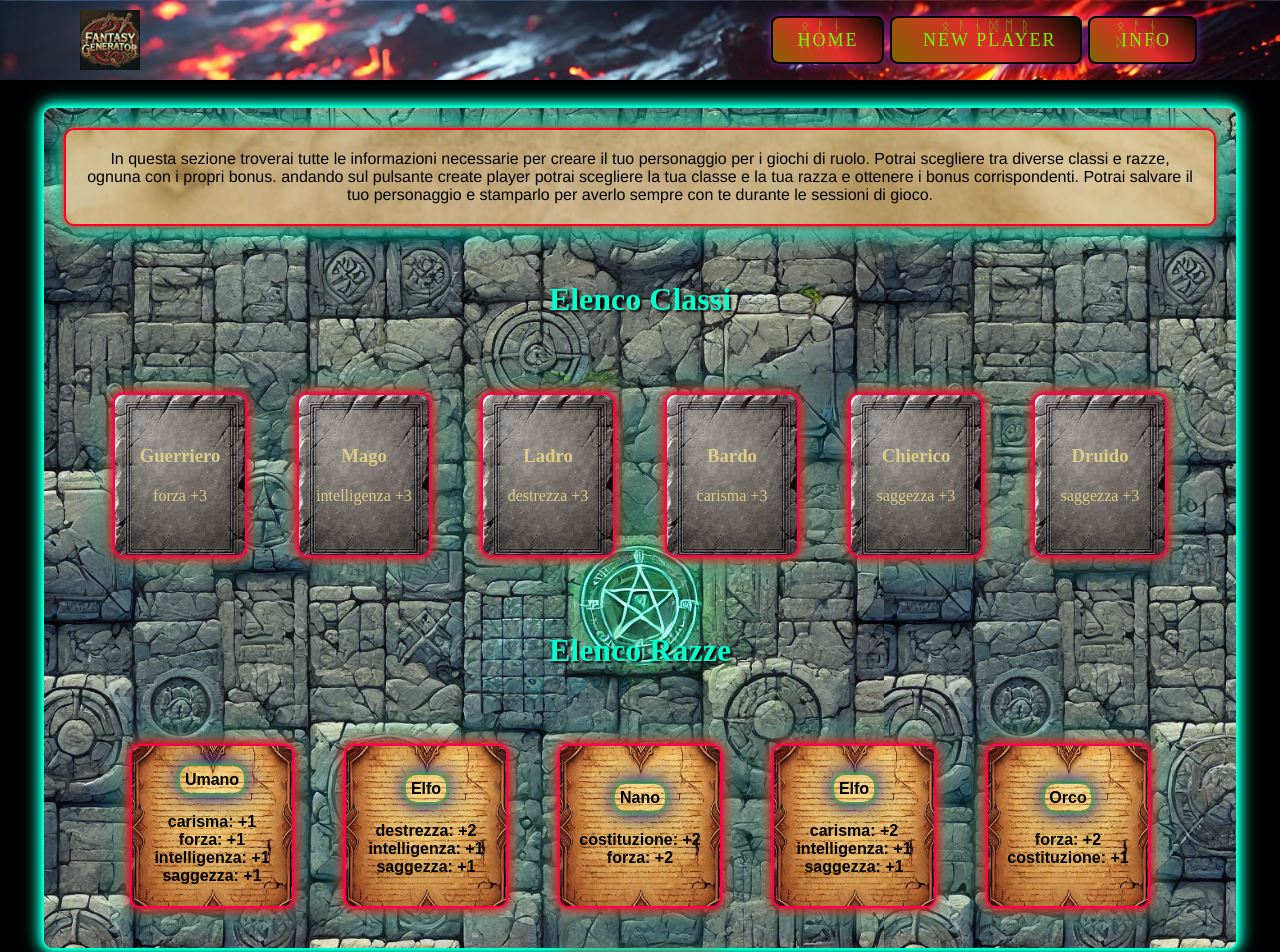
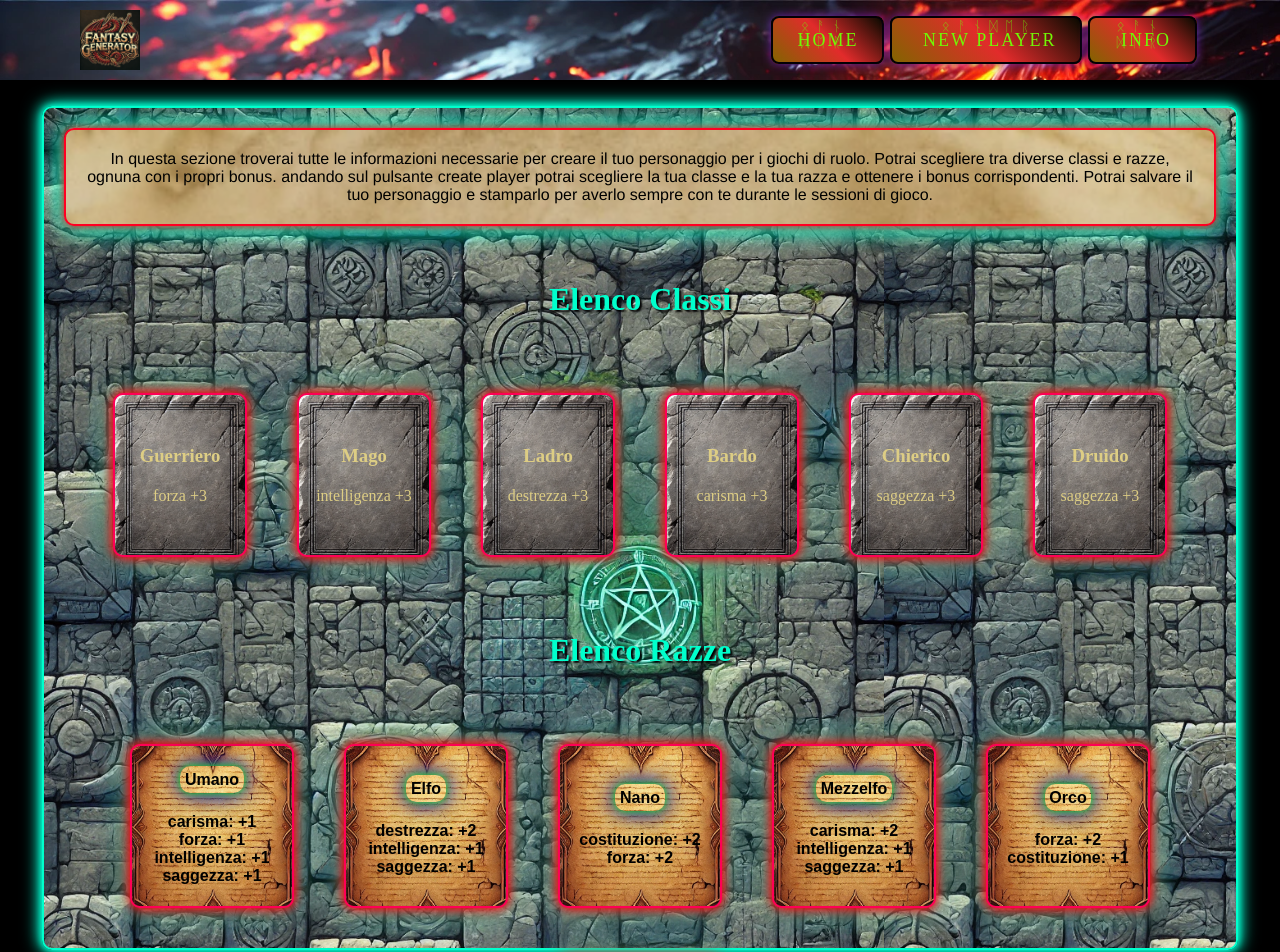
Before and after one commit to BartCatalano/ded, a React (Vite) app: page /Info in a window 1280 px wide. Shown: the top 952 px of the page. Built offline with nearby package versions, Linux system fonts and the light colour scheme.

Commit message:
feat:mezzElfo inserito

```diff
--- a/src/Pages/CreatePage.jsx
+++ b/src/Pages/CreatePage.jsx
@@ -34,9 +34,9 @@ const classBonuses = {
 // creo il bonus per la razza scelta
 const razzaBonuses = {
   umano: { carisma: 1, forza: 1, destrezza: 1, intelligenza: 1, saggezza: 1, altezza: 120, peso: 50 },
-  elfo: { destrezza: 2, intelligenza: 1, saggezza: 1, altezza: 150, peso: 40 },
+  Elfo: { destrezza: 2, intelligenza: 1, saggezza: 1, altezza: 150, peso: 40 },
   nano: { costituzione: 2, forza: 2, altezza: 50, peso: 50 },
-  Elfo: { carisma: 2, intelligenza: 1, saggezza: 1, altezza: 150, peso: 40 },
+  Mezzelfo: { carisma: 2, intelligenza: 1, saggezza: 1, altezza: 150, peso: 40 },
   Orco: { forza: 2, costituzione: 1, altezza: 140, peso: 50 },
   gnomo: { intelligenza: 2, destrezza: 1, carisma: 2, altezza: 40, peso: 25 },
 };
@@ -56,7 +56,7 @@ function CreatePage() {
     // prendo i bonus della classe scelta
     const bonus = classBonuses[classe] || {};
     const razzaBonus = razzaBonuses[razza] || {};
-    const NewPlayer = {
+    const newPlayer = {
       nome: nameHero,
       sesso: sesso,
       razza: razza,
@@ -129,7 +129,7 @@ function CreatePage() {
                 <option value="umano">Umano</option>
                 <option value="elfo">Elfo</option>
                 <option value="nano">Nano</option>
-                <option value="Elfo">Elfo</option>
+                <option value="MezzElfo">Mezzelfo</option>
                 <option value="Orco">Orco</option>
                 <option value="gnomo">Gnomo</option>
               </select>
--- a/src/Pages/InfoPage.jsx
+++ b/src/Pages/InfoPage.jsx
@@ -15,7 +15,7 @@ function InfoPage() {
     { razza: "Umano", attributi: { carisma: 1, forza: 1, intelligenza: 1, saggezza: 1 }, altezza: 120 },
     { razza: "Elfo", attributi: { destrezza: 2, intelligenza: 1, saggezza: 1 }, altezza: 150 },
     { razza: "Nano", attributi: { costituzione: 2, forza: 2 }, altezza: 50, peso: 50 },
-    { razza: "Elfo", attributi: { carisma: 2, intelligenza: 1, saggezza: 1 }, altezza: 150 },
+    { razza: "Mezzelfo", attributi: { carisma: 2, intelligenza: 1, saggezza: 1 }, altezza: 150 },
     { razza: "Orco", attributi: { forza: 2, costituzione: 1 }, altezza: 140 },
     { razza: "Gnomo", attributi: { intelligenza: 2, destrezza: 1, carisma: 2 }, altezza: 40 }
   ];
```
